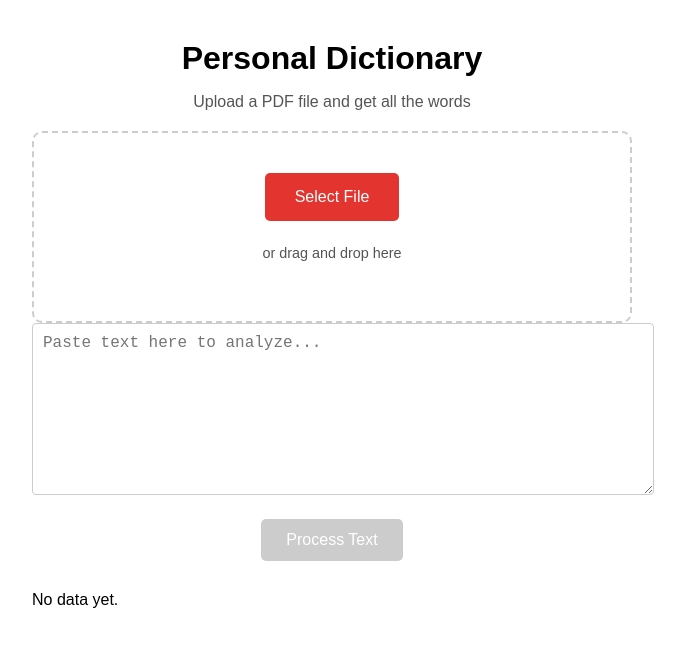
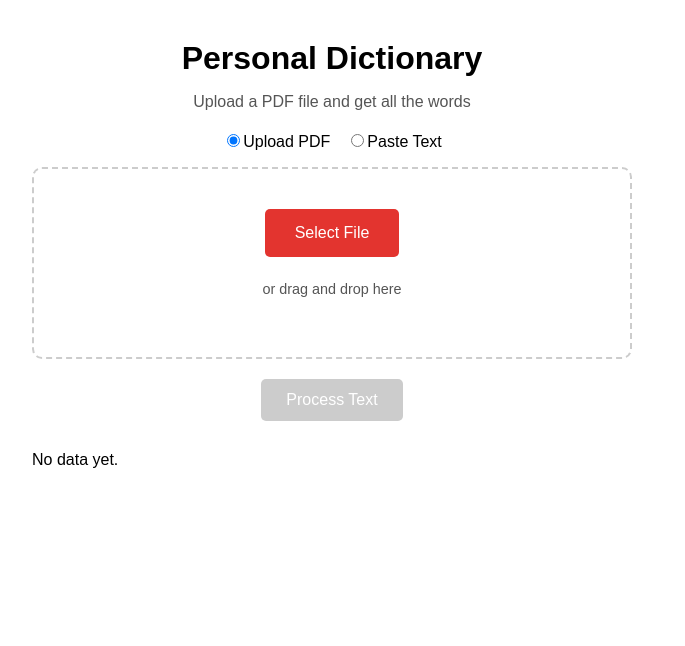
Before and after one commit to jihanv/pdf-analyzer, a React (Vite) app: page / in a window 1280 px wide. Shown: the top 646 px of the page, without its empty margins (308-993 px from the left). Built offline with nearby package versions, Linux system fonts and the light colour scheme; no server answers.

Commit message:
Add toggle to determine input

```diff
--- /dev/null
+++ b/src/components/InputModeToggle.tsx
@@ -0,0 +1,31 @@
+import { useDictionaryStore } from "../stores/useDictionaryStore";
+
+export default function InputModeToggle() {
+    const inputMode = useDictionaryStore((state) => state.inputMode);
+    const setInputMode = useDictionaryStore((state) => state.setInputMode);
+
+    return (
+        <div style={{ marginBottom: "1rem" }}>
+            <label style={{ marginRight: "1rem" }}>
+                <input
+                    type="radio"
+                    name="inputMode"
+                    value="pdf"
+                    checked={inputMode === "pdf"}
+                    onChange={() => setInputMode("pdf")}
+                />
+                Upload PDF
+            </label>
+            <label>
+                <input
+                    type="radio"
+                    name="inputMode"
+                    value="text"
+                    checked={inputMode === "text"}
+                    onChange={() => setInputMode("text")}
+                />
+                Paste Text
+            </label>
+        </div>
+    );
+}
--- a/src/components/MyComponent.tsx
+++ b/src/components/MyComponent.tsx
@@ -6,11 +6,13 @@ import FileUpload from "./FileUpload";
 import ProcessButton from "./ProcessButton";
 import ResultsTable from "./ResultsTable";
 import TextInput from "./TextInput";
+import InputModeToggle from "./InputModeToggle";
 
 export default function MyComponent() {
 
 
     const setDictionary = useDictionaryStore((state) => state.setDictionary);
+    const inputMode = useDictionaryStore((state) => state.inputMode);
 
 
 
@@ -33,8 +35,9 @@ export default function MyComponent() {
     return (
         <div className="upload-container">
             <Header />
-            <FileUpload />
-            <TextInput />
+            <InputModeToggle />
+            {inputMode === "pdf" && <FileUpload />}
+            {inputMode === "text" && <TextInput />}
             <ProcessButton />
             <ResultsTable />
         </div>
--- a/src/stores/useDictionaryStore.ts
+++ b/src/stores/useDictionaryStore.ts
@@ -1,4 +1,6 @@
 import { create } from "zustand";
+
+type InputMode = "pdf" | "text";
 
 type DictionaryStore = {
   // File management
@@ -41,6 +43,9 @@ type DictionaryStore = {
 
   // Extract text from PDF or pasted text
   extractText: (input: File | string, stopwords: string[]) => Promise<void>;
+
+  inputMode: InputMode;
+  setInputMode: (mode: InputMode) => void;
 };
 
 export const useDictionaryStore = create<DictionaryStore>((set, get) => ({
@@ -263,4 +268,6 @@ export const useDictionaryStore = create<DictionaryStore>((set, get) => ({
       setLoading(false);
     }
   },
+  inputMode: "pdf",
+  setInputMode: (mode) => set({ inputMode: mode }),
 }));
```
